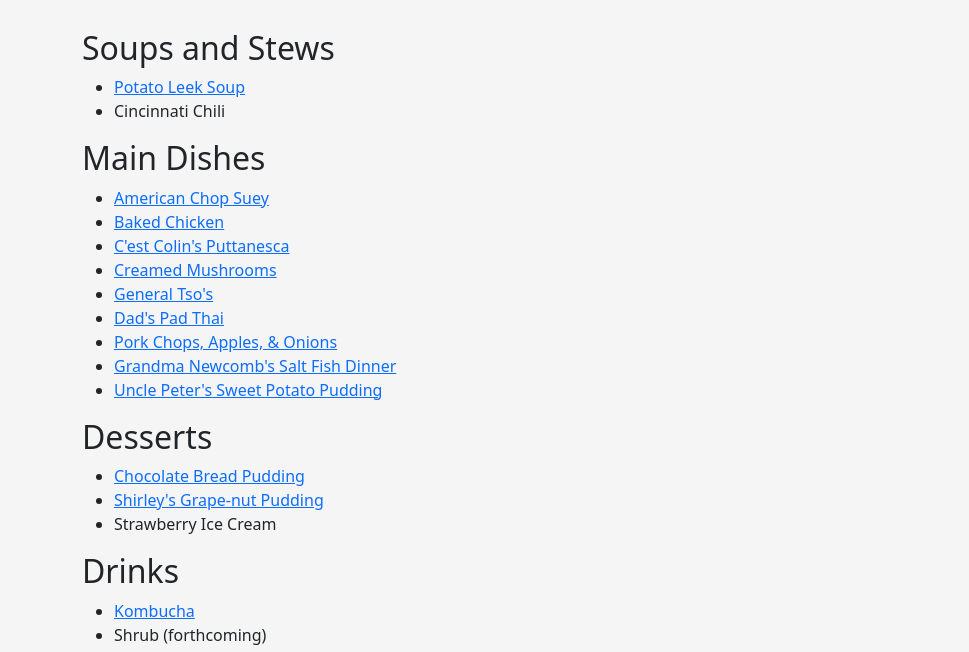
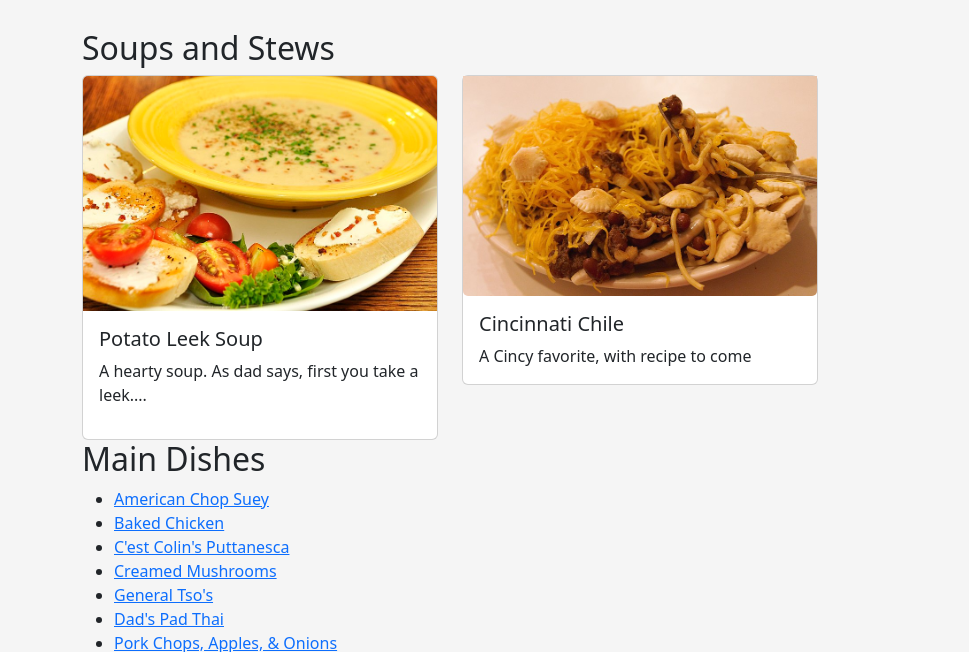
Before and after one commit to Zandermanz/website, a plain HTML site: page index.html in a window 1280 px wide. Shown: the part 448-1100 px from the top of the page, without its empty margins (0-969 px from the left). Drawn offline with nearby package versions, Linux system fonts and the light colour scheme.

Commit message:
Add card layout to soups

```diff
--- a/index.html
+++ b/index.html
@@ -49,13 +49,32 @@
     <div class="pt-3 pb-3">
       <p>Welcome to the family cookbook. Here are a couple of favorite family recipes that have been around for a while.</p>
     </div>
-
-      <h2 id="soups">Soups and Stews</h2>
-        <ul class="nobullets">
-            <li><a href="pages/potatoleeksoup.html">Potato Leek Soup</a></li>
-            <li>Cincinnati Chili</li>
-        </ul>
-
+    <!--Start Soups-->
+    <h2 id="soups">Soups and Stews</h2>
+      <div class="row row-cols-1 row-cols-md-3 g-4">
+        <div class="col">
+          <div class="card">
+            <img src="/images/Potato_leek_soup.jpg" class="card-img-top" alt="...">
+            <div class="card-body">
+              <h5 class="card-title">Potato Leek Soup</h5>
+              <p class="card-text">A hearty soup. As dad says, first you take a leek....</p>
+              <a href="pages/potatoleeksoup.html" class="stretched-link"></a>
+            </div>
+          </div>
+        </div>
+        <div class="col">
+          <div class="card">
+            <img src="/images/CincyChile.jpg" class="card-img-bottom" alt="...">
+            <div class="card-body">
+              <h5 class="card-title">Cincinnati Chile</h5>
+              <p class="card-text">A Cincy favorite, with recipe to come</p>
+              <!--<a href="pages/cincychile (need to make page).html" class="stretched-link"></a>-->
+            </div>
+          </div>
+        </div>
+      </div>
+      <!--End Soups-->
+      <!--Start Main Dishes-->
       <h2 id="main-dishes">Main Dishes</h2>
         <ul class="nobullets">
             <li><a href="pages/americanchopsuey.html">American Chop Suey</a></li>
@@ -69,7 +88,7 @@
             <li><a href="pages/sweetpotatopudding.html">Uncle Peter's Sweet Potato Pudding</a></li>
 
         </ul>
-
+      <!--End Main Dishes-->
       <h2 id="desserts">Desserts</h2>
           <ul class="nobullets">
               <li><a href="pages/chocolate_bread_pudding.html">Chocolate Bread Pudding</a></li>
```
